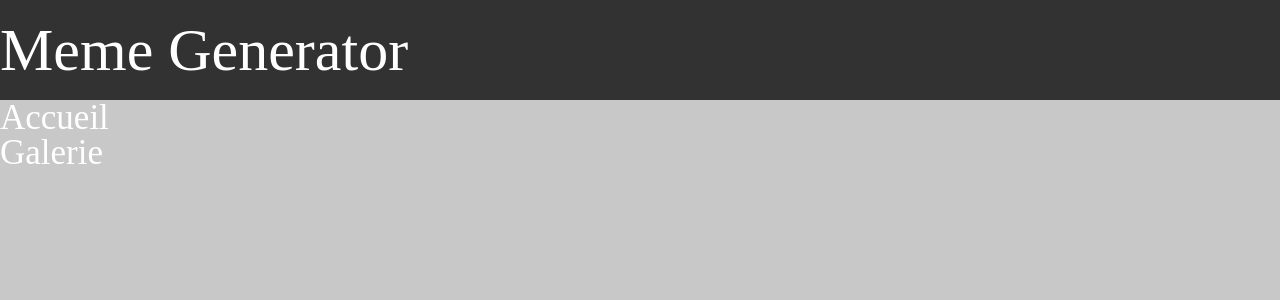
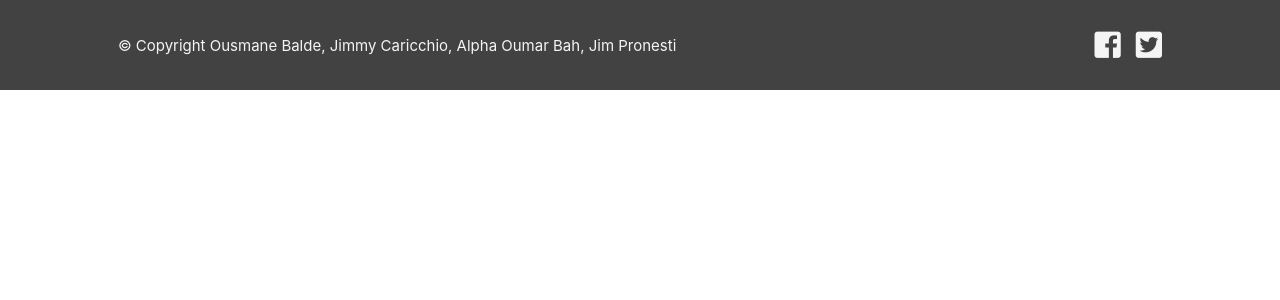
Before and after one commit to Draker21/MemesGenerator, a PHP site: template app/view/Page/index.html.twig in a window 1280 px wide. Shown: the top 300 px of the page. Run offline with PHP 8.4, Linux system fonts and the light colour scheme; the template is opened without the code that fills it, so the values that code supplies are empty; some libraries are stand-ins or nearby versions.

Commit message:
Ajout du footer

```diff
--- a/app/assets/css/style.css
+++ b/app/assets/css/style.css
@@ -16,7 +16,6 @@
 .bgWhite {background-color: rgb(255, 255, 255);}
 .bgGrey {background-color: rgb(200, 200, 200);}
 .bgBlack {background-color: rgb(50, 50, 50);}
-
 
 
 
--- a/app/view/Layout/footer.html.twig
+++ b/app/view/Layout/footer.html.twig
@@ -1,14 +1,16 @@
-<footer class=" ">
-    <div class=" ">
-
-    </div>
+<footer class="footer-copyright grey darken-3 ">
+        <div class="row h90px valign-wrapper">
+                <p class="grey-text text-lighten-4 offset-s1 col s6 ">© Copyright Ousmane Balde, Jimmy Caricchio, Alpha Oumar Bah, Jim Pronesti</p>
+                <div class="offset-s3 col s1">
+                    <a href="https://www.twitter.com" alt="Twitter"><i class="fab fa-twitter-square grey-text text-lighten-4 right fa-2x"></i></a>
+                    <a href="https://www.facebook.com" alt="Facebook"><i class="fab fa-facebook-square grey-text text-lighten-4 right fa-2x"></i></a>
+                </div>
+        </div>
 </footer>
 
     <!--  Scripts-->
     <script src="https://code.jquery.com/jquery-2.1.1.min.js"></script>
-    <script src="materialize/js/materialize.js"></script>
-    <script src="materialize/js/init.js"></script>
-    <script src="script.js"></script>
+    <script src="https://cdnjs.cloudflare.com/ajax/libs/materialize/1.0.0-beta/js/materialize.min.js"></script>
 </body>
 
 </html>
--- a/app/view/Layout/header.html.twig
+++ b/app/view/Layout/header.html.twig
@@ -5,15 +5,16 @@
     <meta http-equiv="Content-Type" content="text/html; charset=UTF-8" />
     <meta name="viewport" content="width=device-width, initial-scale=1, maximum-scale=1.0" />
     <link href="./app/assets/css/reset.css" type="text/css" rel="stylesheet" media="screen,projection" />
+    <link rel="stylesheet" href="https://cdnjs.cloudflare.com/ajax/libs/materialize/1.0.0-beta/css/materialize.min.css">
+    <link rel="stylesheet" href="https://use.fontawesome.com/releases/v5.0.13/css/all.css" integrity="sha384-DNOHZ68U8hZfKXOrtjWvjxusGo9WQnrNx2sqG0tfsghAvtVlRW3tvkXWZh58N9jp" crossorigin="anonymous">
     <link href="./app/assets/css/style.css" type="text/css" rel="stylesheet" media="screen,projection" />
-        <title>Allocine-Like</title>
+        <title>MemeGenerator</title>
 </head>
 
 
-<body class="bgGrey">
+<!-- <body class="bgGrey">
     <header class="w100vw h100px bgBlack white">
         <p class="fs60px lh100px">Meme Generator</p>
         <p class="fs35px">Accueil</p>
         <p class="fs35px">Galerie</p>
-
-    </header>
+    </header> -->
```
